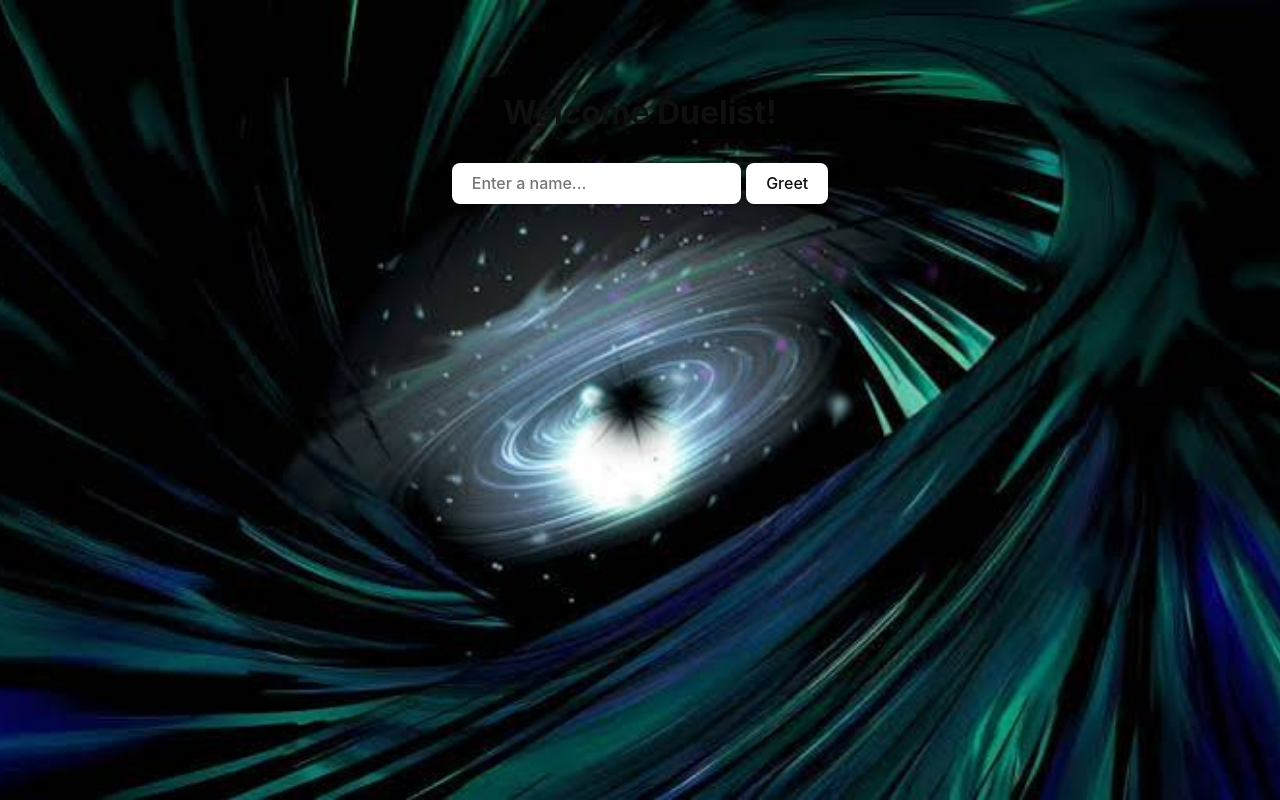
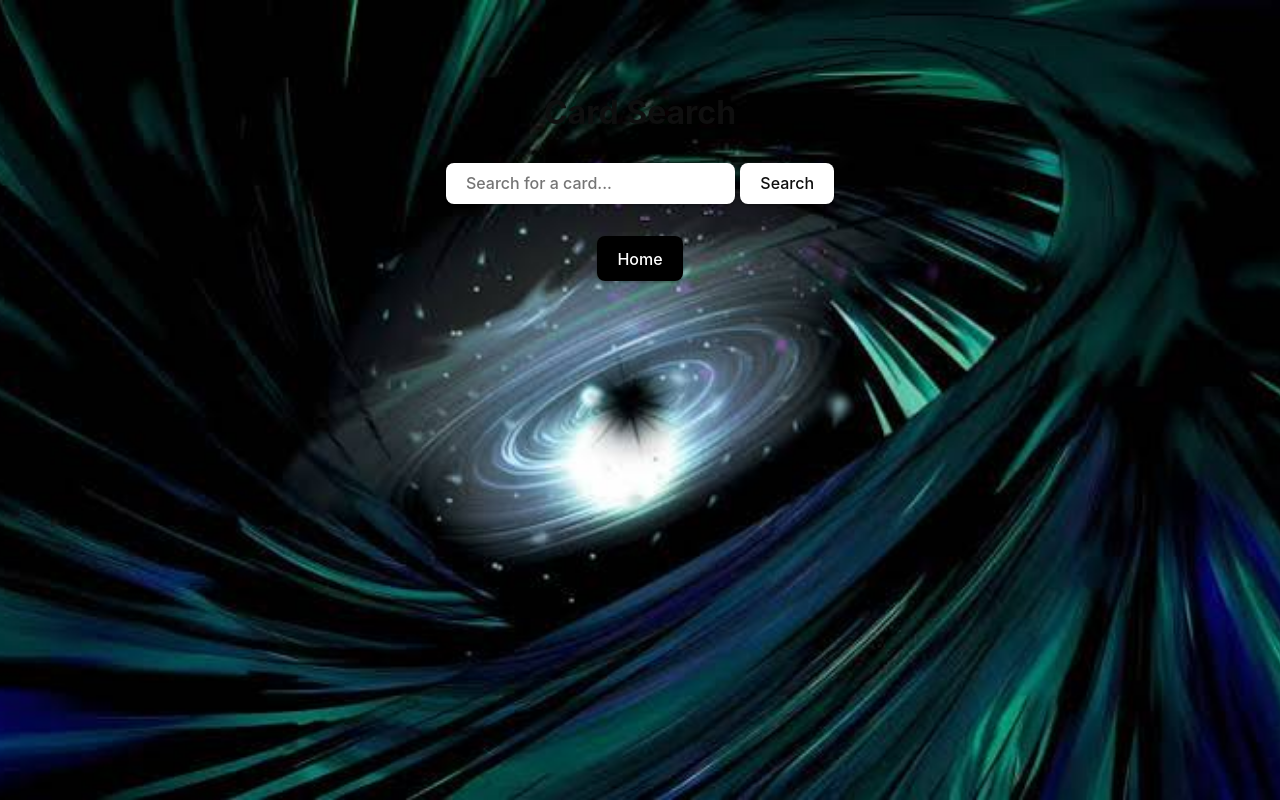
Before and after one commit to EthanPeregoy/YugiohCustomCardApp, a Vue app in the folder YuGiOhCustomCardApplication/: page /cards in a window 1280 px wide. Built offline with nearby package versions, Linux system fonts and the light colour scheme.

Commit message:
Added CardSearchPage
Added routers to change pages
Created card search page
Created buttons to allow user to switch pages

```diff
--- a/YuGiOhCustomCardApplication/src/App.vue
+++ b/YuGiOhCustomCardApplication/src/App.vue
@@ -1,6 +1,7 @@
 <script setup lang="ts">
 import { ref } from "vue";
 import { invoke } from "@tauri-apps/api/core";
+import { RouterView } from "vue-router";
 
 const greetMsg = ref("");
 const name = ref("");
@@ -12,34 +13,15 @@ async function greet() {
 </script>
 
 <template>
-  <main class="container">
-    <h1>Welcome Duelist!</h1>
-
-    <form class="row" @submit.prevent="greet">
-      <input id="greet-input" v-model="name" placeholder="Enter a name..." />
-      <button type="submit">Greet</button>
-    </form>
-    <p>{{ greetMsg }}</p>
-  </main>
+  <RouterView />
 </template>
 
 <style>
+/* =========================
+   Global Styles
+   ========================= */
 
-  body {
-    width: 100%;
-    min-height: 100%;
-    margin: 0;
-  }
-  main {
-    min-height: 100vh;
-    background-image: url('./assets/DarkHole.jpg');
-    background-repeat: no-repeat;
-    background-position: center;
-    background-attachment: fixed;
-    background-size: cover;
-  }
-
-  :root {
+:root {
   font-family: Inter, Avenir, Helvetica, Arial, sans-serif;
   font-size: 16px;
   line-height: 24px;
@@ -55,17 +37,64 @@ async function greet() {
   -webkit-text-size-adjust: 100%;
 }
 
+body {
+  width: 100%;
+  min-height: 100%;
+  margin: 0;
+}
+
+
+/* =========================
+   Main Page Layout
+   ========================= */
+
+main {
+  min-height: 100vh;
+
+  background-image: url("./assets/DarkHole.jpg");
+  background-repeat: no-repeat;
+  background-position: center;
+  background-attachment: fixed;
+  background-size: cover;
+}
+
 .container {
   margin: 0;
+
   display: flex;
   flex-direction: column;
 }
 
 .row {
   margin-top: 2vh;
+
   display: flex;
   justify-content: center;
+  align-items: center;
+
+  gap: 5px;
 }
+
+.card-search-input {
+  width: 300px;
+}
+
+
+/* =========================
+   Headings
+   ========================= */
+
+h1 {
+  padding-top: 10vh;
+
+  position: sticky;
+  text-align: center;
+}
+
+
+/* =========================
+   Links & Navigation
+   ========================= */
 
 a {
   font-weight: 500;
@@ -77,22 +106,51 @@ a:hover {
   color: #535bf2;
 }
 
-h1 {
-  padding-top: 10vh;
-  position: sticky;
-  text-align: center;
+.nav-button {
+  align-self: center;
+
+  padding: 0.6em 1.2em;
+
+  border: 1px solid transparent;
+  border-radius: 8px;
+
+  font-family: inherit;
+  font-size: 1em;
+  font-weight: 500;
+
+  color: #ffffff;
+  background-color: #000000;
+
+  text-decoration: none;
+  cursor: pointer;
+
+  box-shadow: 0 2px 2px rgba(0, 0, 0, 0.2);
 }
+
+.nav-button:hover {
+  border-color: #396cd8;
+}
+
+
+/* =========================
+   Inputs & Buttons
+   ========================= */
 
 input,
 button {
+  padding: 0.6em 1.2em;
+
+  border: 1px solid transparent;
   border-radius: 8px;
-  border: 1px solid transparent;
-  padding: 0.6em 1.2em;
+  outline: none;
+
+  font-family: inherit;
   font-size: 1em;
   font-weight: 500;
-  font-family: inherit;
+
   color: #0f0f0f;
   background-color: #ffffff;
+
   transition: border-color 0.25s;
   box-shadow: 0 2px 2px rgba(0, 0, 0, 0.2);
 }
@@ -104,19 +162,20 @@ button {
 button:hover {
   border-color: #396cd8;
 }
+
 button:active {
   border-color: #396cd8;
   background-color: #e8e8e8;
 }
 
-input,
-button {
-  outline: none;
-}
-
 #greet-input {
   margin-right: 5px;
 }
+
+
+/* =========================
+   Dark Mode
+   ========================= */
 
 @media (prefers-color-scheme: dark) {
   :root {
@@ -133,9 +192,9 @@ button {
     color: #ffffff;
     background-color: #0f0f0f98;
   }
+
   button:active {
     background-color: #0f0f0f69;
   }
 }
-
 </style>
--- a/YuGiOhCustomCardApplication/src/main.ts
+++ b/YuGiOhCustomCardApplication/src/main.ts
@@ -1,4 +1,7 @@
 import { createApp } from "vue";
 import App from "./App.vue";
+import router from "./router";
 
-createApp(App).mount("#app");
+createApp(App)
+  .use(router)
+  .mount("#app");
--- /dev/null
+++ b/YuGiOhCustomCardApplication/src/router.ts
@@ -0,0 +1,21 @@
+import { createRouter, createWebHistory } from "vue-router";
+
+import HomeView from "./views/HomeView.vue";
+import CardSearchView from "./views/CardSearchView.vue";
+
+const router = createRouter({
+  history: createWebHistory(),
+
+  routes: [
+    {
+      path: "/",
+      component: HomeView,
+    },
+    {
+      path: "/cards",
+      component: CardSearchView,
+    },
+  ],
+});
+
+export default router;
--- /dev/null
+++ b/YuGiOhCustomCardApplication/src/views/CardSearchView.vue
@@ -0,0 +1,31 @@
+<script setup lang="ts">
+import { ref } from "vue";
+import { RouterLink } from "vue-router";
+
+const searchQuery = ref("");
+
+function searchCards() {
+  console.log("Searching for:", searchQuery.value);
+}
+</script>
+
+<template>
+  <main class="container">
+    <h1>Card Search</h1>
+
+    <form class="row" @submit.prevent="searchCards">
+      <input
+        id="card-search-input"
+        v-model="searchQuery"
+        placeholder="Search for a card..."
+      />
+      <button type="submit">Search</button>
+    </form>
+
+    <p></p>
+
+    <RouterLink to="/" class="nav-button">
+      Home
+    </RouterLink>
+  </main>
+</template>
--- /dev/null
+++ b/YuGiOhCustomCardApplication/src/views/HomeView.vue
@@ -0,0 +1,34 @@
+<script setup lang="ts">
+import { ref } from "vue";
+import { invoke } from "@tauri-apps/api/core";
+import { RouterLink } from "vue-router";
+
+
+const greetMsg = ref("");
+const name = ref("");
+
+async function greet() {
+  greetMsg.value = await invoke("greet", { name: name.value });
+}
+</script>
+
+<template>
+  <main class="container">
+    <h1>Welcome Duelist!</h1>
+
+    <form class="row" @submit.prevent="greet">
+      <input
+        id="greet-input"
+        v-model="name"
+        placeholder="Enter a name..."
+      />
+      <button type="submit">Greet</button>
+    </form>
+
+    <p>{{ greetMsg }}</p>
+
+    <RouterLink to="/cards" class="nav-button">
+        Card Search
+    </RouterLink>
+  </main>
+</template>
```
Also changed, not shown: YuGiOhCustomCardApplication/package.json (+5 -4 lines), 1 other file (tests, documents, lock files or other folders).
